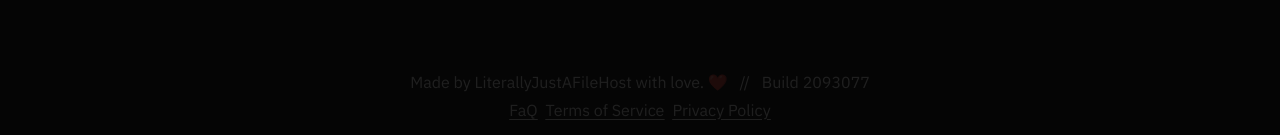
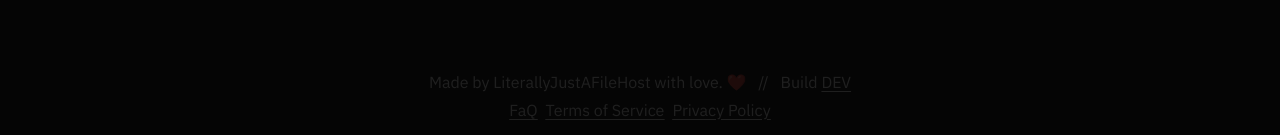
Before and after one commit to LiterallyJustAFileHost/repo, a Next.js app: page / in a window 1280 px wide. Shown: the part 1414-1549 px from the top of the page. Built offline with nearby package versions, Linux system fonts and the light colour scheme.

Commit message:
Make build.txt "DEV", the build is now a link to github commit

```diff
--- a/app/page.tsx
+++ b/app/page.tsx
@@ -250,7 +250,16 @@ export default function Home() {
         whileHover={{ opacity: "25%" }}
         transition={{ duration: 0.2 }}
         className="text-center flex flex-col gap-1 mb-4"
-      ><p>Made by <Link href="/team">LiterallyJustAFileHost</Link> with love. ❤️ <span className="mx-2">&#47;&#47;</span> Build {build}</p>
+      > <p>Made by <Link href="/team">LiterallyJustAFileHost</Link> with love. ❤️ <span className="mx-2">&#47;&#47;</span> Build{" "}
+          <a
+            href={`https://github.com/LiterallyJustAFileHost/repo/commit/${build}`}
+            target="_blank"
+            rel="noopener noreferrer"
+            className="underline underline-offset-3"
+          >
+            {build}
+          </a>
+        </p>
         <div className="flex flex-row gap-2 justify-center underline underline-offset-3">
           <Link href="/faq" prefetch={true}>FaQ</Link>
           <Link href="/terms-of-service" prefetch={true}>Terms of Service</Link>
```
Also changed, not shown: public/build.txt.
